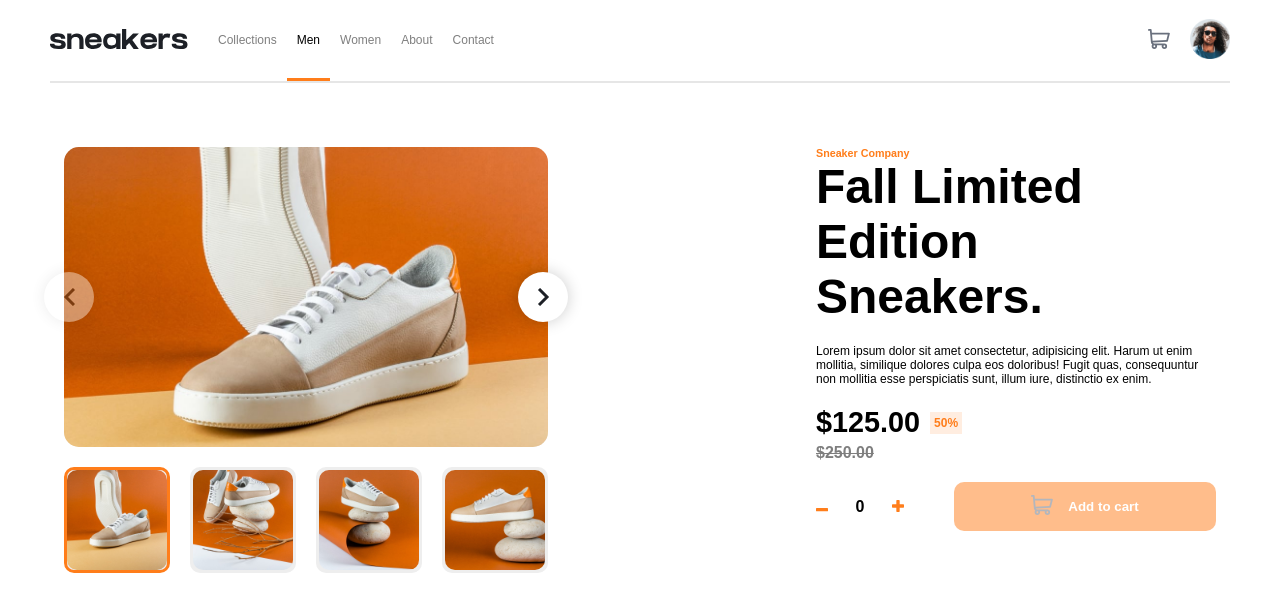
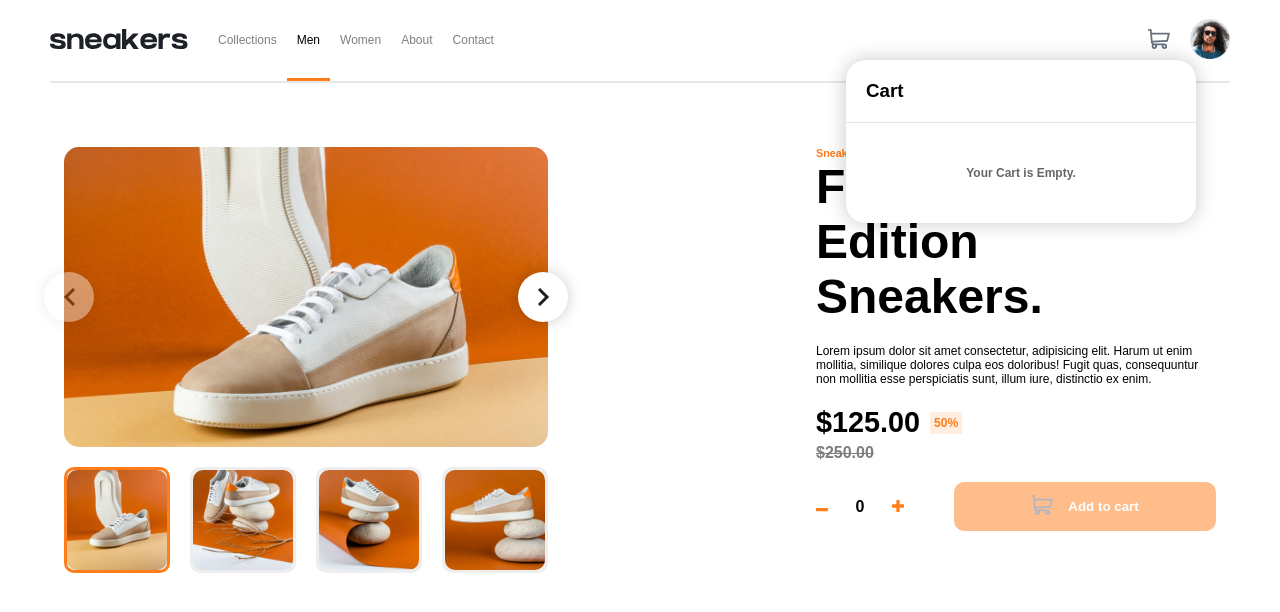
Before and after one commit to Timi-Leyin/ecommerce-product-page, a React (Vite) app: page / in a window 1280 px wide. Both pictures are taken after a click on the element 1159 px from the left and 40 px from the top of the page. Shown: the top 612 px of the page. Built offline with nearby package versions, Linux system fonts and the light colour scheme.

Commit message:
Created cart component

```diff
--- a/src/App.tsx
+++ b/src/App.tsx
@@ -1,5 +1,6 @@
 
 import { Fragment } from 'react';
+// import Cart from './Components/Cart/Cart';
 import Product from './Components/Product/Product';
 import Header from './Layouts/Header/Header';
 import './Styles/global.scss'
--- /dev/null
+++ b/src/Components/Cart/Cart.tsx
@@ -0,0 +1,50 @@
+import './cart.scss'
+import cartIcon from '../../Assets/images/icon-cart.svg';
+import iconDelete from '../../Assets/images/icon-delete.svg'
+import { Fragment, useState } from 'react'
+
+
+
+
+const Cart = () => {
+  const [cartStatus,changeCartStatus] = useState(false)
+  return (
+    <Fragment>
+
+<div className="cart cursor-pointer" onClick={()=> changeCartStatus(!cartStatus)}><img src={cartIcon} alt="cart icon" /></div>
+
+
+       {
+           cartStatus && (
+            <div id='cart'>
+            <h3 className="head">Cart</h3>
+
+            <div className="cart-items">
+               <p className="isEmpty small">Your Cart is Empty.</p>
+
+
+               {/* <div className="cart-item">
+                   <div className="thumbnail"></div>
+                   <div className="info">
+                <p className="name">Autum Limited Edition... </p>
+                <p className='amount small'><span className="price">$125.00 </span>
+                <span role={'img'}>&times;</span>
+                <b className="total"> $375.99</b>
+
+                </p>
+                   </div>
+                   <div className="delete">
+                       <img src={iconDelete} alt="" />
+                   </div>
+               </div> */}
+            </div>
+
+            {/* <button className="checkout-btn cursor-pointer" >Checkout</button> */}
+        </div>
+           )
+       }
+    </Fragment>
+  )
+}
+
+export default Cart
--- /dev/null
+++ b/src/Components/Cart/cart.scss
@@ -0,0 +1,61 @@
+#cart{
+    position: fixed;
+    z-index:1;
+    right:5%;
+    top:5%;
+    background: #fff;
+    // padding:10px;
+    width: 350px;
+    margin:20px;
+    box-shadow: 0 0 20px rgba(0, 0, 0, 0.219);
+    border-radius:20px ;
+    // min-height:100px;
+
+    .head{
+        padding:20px;
+        border-bottom: 1px solid rgba(0,0,0,0.1);
+    }
+
+    .cart-items{
+        display: flex;
+        padding:0 20px;
+        // background: red;
+        min-height:100px;
+        // width:inherit;
+        flex-direction: column;
+        align-items: center;
+        justify-content: center;
+        align-items: center;
+
+        .isEmpty{
+            font-weight: bold;
+            opacity:.6;
+        }
+
+        .cart-item{
+            display: flex;
+            gap:0 20px;
+            align-items: center;
+            justify-content: space-between  ;
+            .thumbnail{
+                width:50px;
+                height:50px;
+                border-radius:10px;
+                background-color: #eee;
+            }
+        }
+    }
+
+    .checkout-btn{
+        padding:10px 30px;
+        width:80%;
+        margin:0 auto 20px auto;
+        background-color: var(--primary-color);
+        color:#fff;
+        gap:0 15px;
+        display: flex;
+        justify-content: center;
+        align-items: center;
+        border-radius: 10px;
+    }
+}
--- a/src/Layouts/Header/Header.tsx
+++ b/src/Layouts/Header/Header.tsx
@@ -1,7 +1,9 @@
 import './header.scss';
 import logo from '../../Assets/images/logo.svg';
-import cartIcon from '../../Assets/images/icon-cart.svg';
 import avatar from '../../Assets/images/image-avatar.png';
+import { useState } from 'react';
+import Cart from '../../Components/Cart/Cart';
+// import { CartToggler } from '../../Components/Cart/Cart';
 
 const Header = () => {
   return (
@@ -29,7 +31,7 @@ const Header = () => {
 
 
 <div className="header_action">
-<div className="cart"><img src={cartIcon} alt="cart icon" /></div>
+  <Cart />
 <div className="profile"><img src={avatar} alt="Avatar Image" width={40} /></div>
 </div>
 
--- a/src/Layouts/Header/header.scss
+++ b/src/Layouts/Header/header.scss
@@ -4,7 +4,6 @@
     justify-content: space-between;
     align-items: center;
     margin: 0 50px;
-    // padding:20px 0;
     border-bottom: 2px solid rgba(10, 10, 10, 0.101);
 
     .header-main{
```
